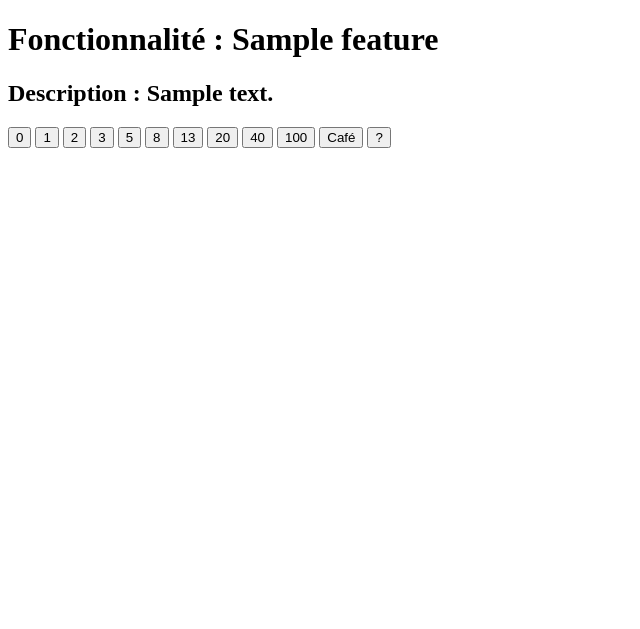
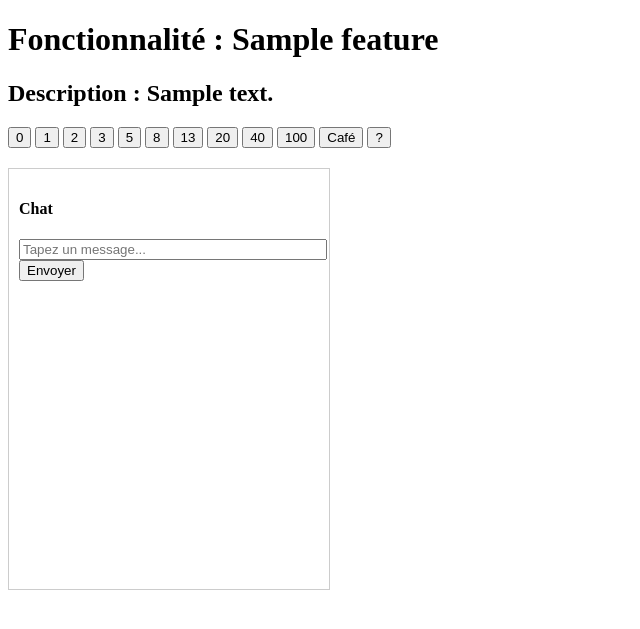
Before and after one commit to Chelorteau/Projet_Capi, a Flask app: template templates/game.html in a window 1280 px wide. Shown: the top 629 px of the page, without its empty margins (0-640 px from the left). Run offline with Flask 3, Linux system fonts and the light colour scheme; the template is opened without the code that fills it: most values are stand-ins (such as "Sample title", 1, 10 or a date in 2020); some libraries are stand-ins or nearby versions.

Commit message:
Rajout de Chat
Rajout de Chat avec Socket io

```diff
--- a/app.py
+++ b/app.py
@@ -1,4 +1,6 @@
 from flask import Flask, render_template, request, redirect, session, jsonify
+from flask_socketio import SocketIO, send, emit, join_room, leave_room
+
 import random
 import string
 import json
@@ -6,6 +8,50 @@ from utils import load_backlog, save_backlog, calculate_estimation
 
 app = Flask(__name__)
 app.secret_key = 'supersecretkey'
+
+socketio = SocketIO(app) # intialize socketio
+
+# Liste des messages de chat pour chaque partie (optionnel, pour persistance)
+chat_logs = {}
+
+@socketio.on("connect")
+def on_connect():
+    print("Un utilisateur s'est connecté.")
+
+@socketio.on("message")
+def handle_message(data):
+    game_key = data.get('game_key')
+    message = data.get('message')
+    player_name = session.get('player_name', 'Anonyme')
+
+    if not game_key or game_key not in games:
+        return
+
+    # Sauvegarder le message dans les logs de la partie
+    if game_key not in chat_logs:
+        chat_logs[game_key] = []
+    chat_logs[game_key].append({'player': player_name, 'message': message})
+
+    # Diffuser le message à tous les clients de cette partie
+    emit('chat_message', {'player': player_name, 'message': message}, room=game_key)
+
+@socketio.on("join_room")
+def on_join(data):
+    game_key = data.get('game_key')
+    if game_key and game_key in games:
+        join_room(game_key)
+        # Envoyer l'historique des messages au nouvel utilisateur
+        if game_key in chat_logs:
+            emit('chat_history', chat_logs[game_key], room=request.sid)  # Uniquement à l'utilisateur
+        emit('chat_message', {'player': 'Système', 'message': f"{session.get('player_name', 'Un joueur')} a rejoint la partie."}, room=game_key)
+
+
+@socketio.on("leave_room")
+def on_leave(data):
+    game_key = data.get('game_key')
+    if game_key and game_key in games:
+        leave_room(game_key)
+        emit('chat_message', {'player': 'Système', 'message': f"{session.get('player_name', 'Un joueur')} a quitté la partie."}, room=game_key)
 
 games = {}
 
@@ -27,6 +73,7 @@ def reset_game_data():
 def index():
     return render_template('index.html')
 
+
 @app.route('/create', methods=['GET', 'POST'])
 def create():
     if request.method == 'POST':
@@ -46,8 +93,6 @@ def create():
 
         return redirect(f'/lobby/{game_key}')
     return render_template('create.html')
-
-
 
 @app.route('/join', methods=['GET', 'POST'])
 def join():
@@ -165,4 +210,4 @@ def results():
     return render_template('results.html', backlog=game_data['backlog'])
 
 if __name__ == '__main__':
-    app.run(host='0.0.0.0', port=5000, debug=True)
+    socketio.run(app, host='0.0.0.0', port=5000, debug=True, allow_unsafe_werkzeug=True)
--- /dev/null
+++ b/templates/chat.html
@@ -0,0 +1,47 @@
+<div id="chat-container" style="border: 1px solid #ccc; padding: 10px; width: 300px; height: 400px; overflow-y: auto;">
+    <h4>Chat</h4>
+    <div id="messages"></div>
+    <input type="text" id="chat-input" placeholder="Tapez un message..." style="width: 100%;">
+    <button id="send-btn">Envoyer</button>
+</div>
+<script src="https://cdnjs.cloudflare.com/ajax/libs/socket.io/4.0.0/socket.io.js"></script>
+<script>
+    const socket = io();
+
+    // Rejoindre la salle correspondant à la clé de la partie
+    const gameKey = "{{ game_key }}";
+    socket.emit('join_room', { game_key: gameKey });
+
+    const chatInput = document.getElementById("chat-input");
+    const messagesDiv = document.getElementById("messages");
+
+    document.getElementById("send-btn").addEventListener("click", sendMessage);
+    chatInput.addEventListener("keypress", (e) => {
+        if (e.key === "Enter") sendMessage();
+    });
+
+    function sendMessage() {
+        const message = chatInput.value.trim();
+        if (message) {
+            socket.emit("message", { game_key: gameKey, message: message });
+            chatInput.value = "";
+        }
+    }
+
+    socket.on("chat_message", (data) => {
+        const newMessage = document.createElement("p");
+        newMessage.textContent = `${data.player}: ${data.message}`;
+        messagesDiv.appendChild(newMessage);
+        messagesDiv.scrollTop = messagesDiv.scrollHeight; // Scroll automatique
+    });
+
+    socket.on("chat_history", (messages) => {
+    messages.forEach((msg) => {
+        const newMessage = document.createElement("p");
+        newMessage.textContent = `${msg.player}: ${msg.message}`;
+        messagesDiv.appendChild(newMessage);
+    });
+    messagesDiv.scrollTop = messagesDiv.scrollHeight; // Scroll automatique
+});
+
+</script>
--- a/templates/game.html
+++ b/templates/game.html
@@ -78,5 +78,6 @@
     </div>
 
     <h2 id="countdown"></h2>
+    {% include "chat.html" %}
 </body>
 </html>
--- a/templates/lobby.html
+++ b/templates/lobby.html
@@ -50,5 +50,7 @@
     </ul>
     <button onclick="toggleReady()">Je suis prêt</button>
     <h2 id="countdown"></h2>
+    {% include "chat.html" %}
 </body>
+
 </html>
--- a/templates/results.html
+++ b/templates/results.html
@@ -27,5 +27,6 @@
         {% endfor %}
     </table>
     <a href="/">Retour à l'accueil</a>
+    {% include "chat.html" %}
 </body>
 </html>
```
Also changed, not shown: templates/index.html (+15 -0 lines).
